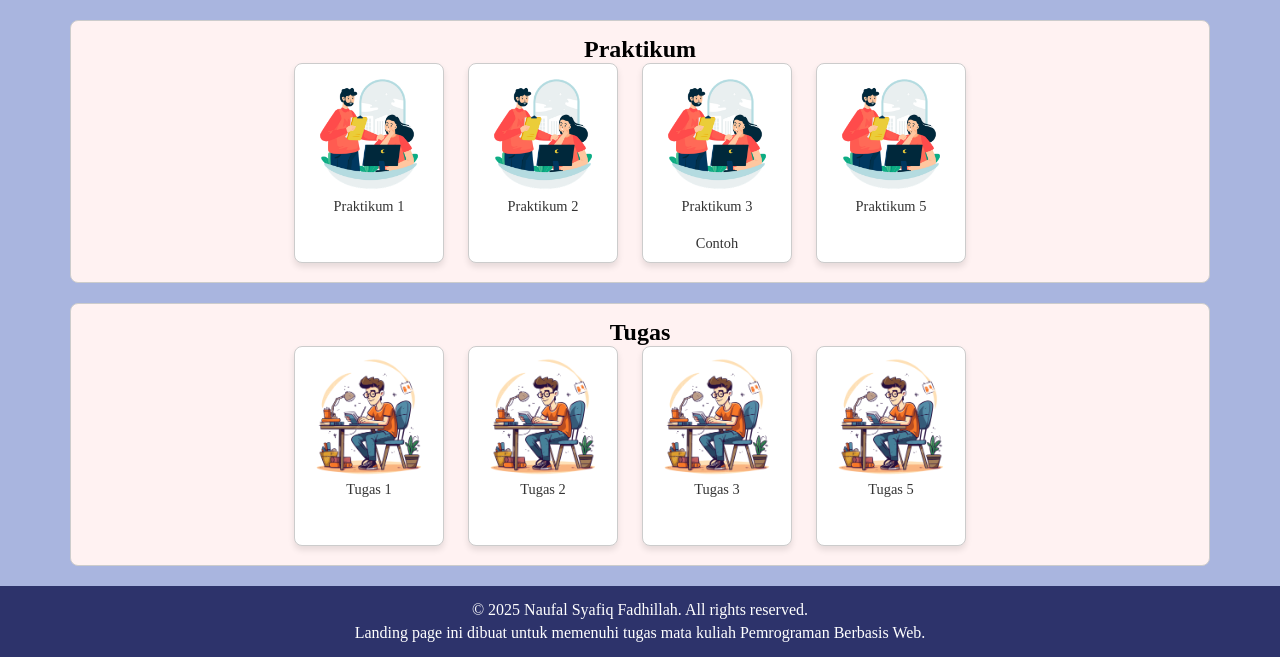
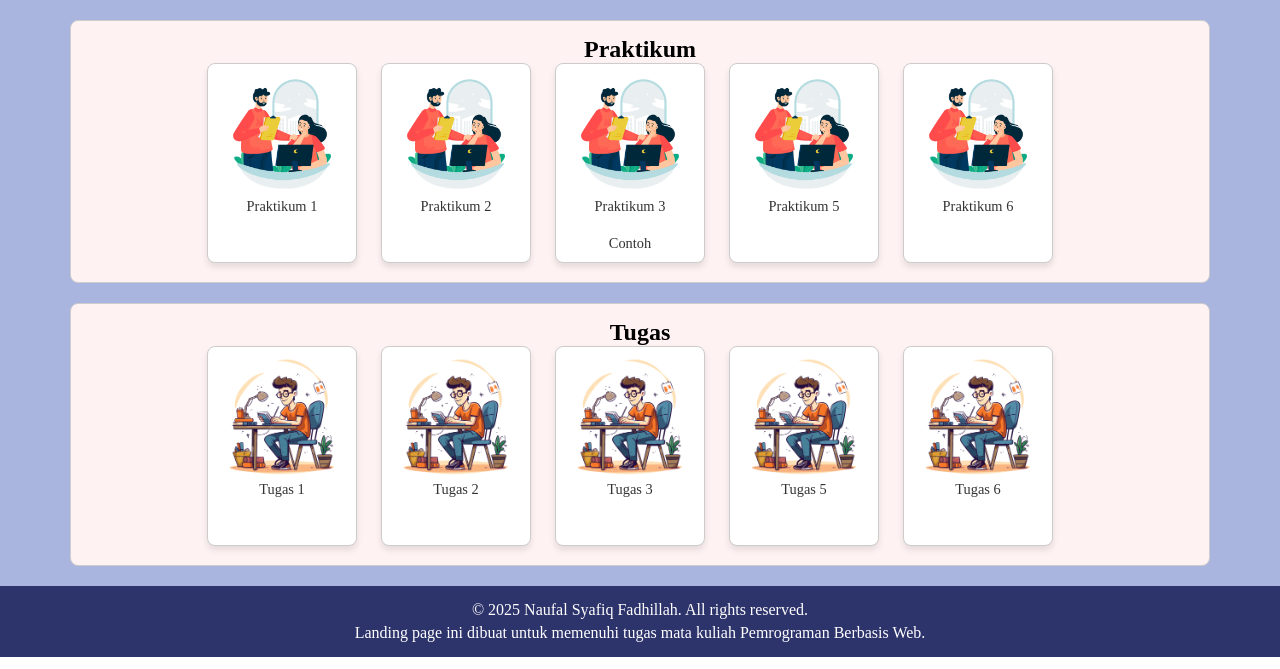
Before and after one commit to NaufalSF-Max/Pemrograman-Berbasis-Web, a PHP site: page / in a window 1280 px wide. Shown: the part 131-800 px from the top of the page. Run offline with PHP 8.4, Linux system fonts and the light colour scheme.

```diff
--- a/index.html
+++ b/index.html
@@ -50,6 +50,12 @@
                         Praktikum 5
                     </a>
                 </li>
+                <li>
+                    <a href="Praktikum/Praktikum 6/halo.php">
+                        <img src="praktikum.webp" alt="Praktikum 3">
+                        Praktikum 6
+                    </a>
+                </li>
 
             </ul>
         </div>
@@ -80,6 +86,12 @@
                         Tugas 5
                     </a>
                 </li>
+                <li>
+                    <a href="Tugas/Tugas 6/index.php">
+                        <img src="tugas.png" alt="Tugas 3">
+                        Tugas 6
+                    </a>
+                </li>
             </ul>
         </div>
     </section>
--- a/style.css
+++ b/style.css
@@ -2,6 +2,10 @@
     margin: 0;
     padding: 0;
     box-sizing: border-box;
+}
+
+::-webkit-scrollbar {
+    display: none;
 }
 
 .main-header {
```
